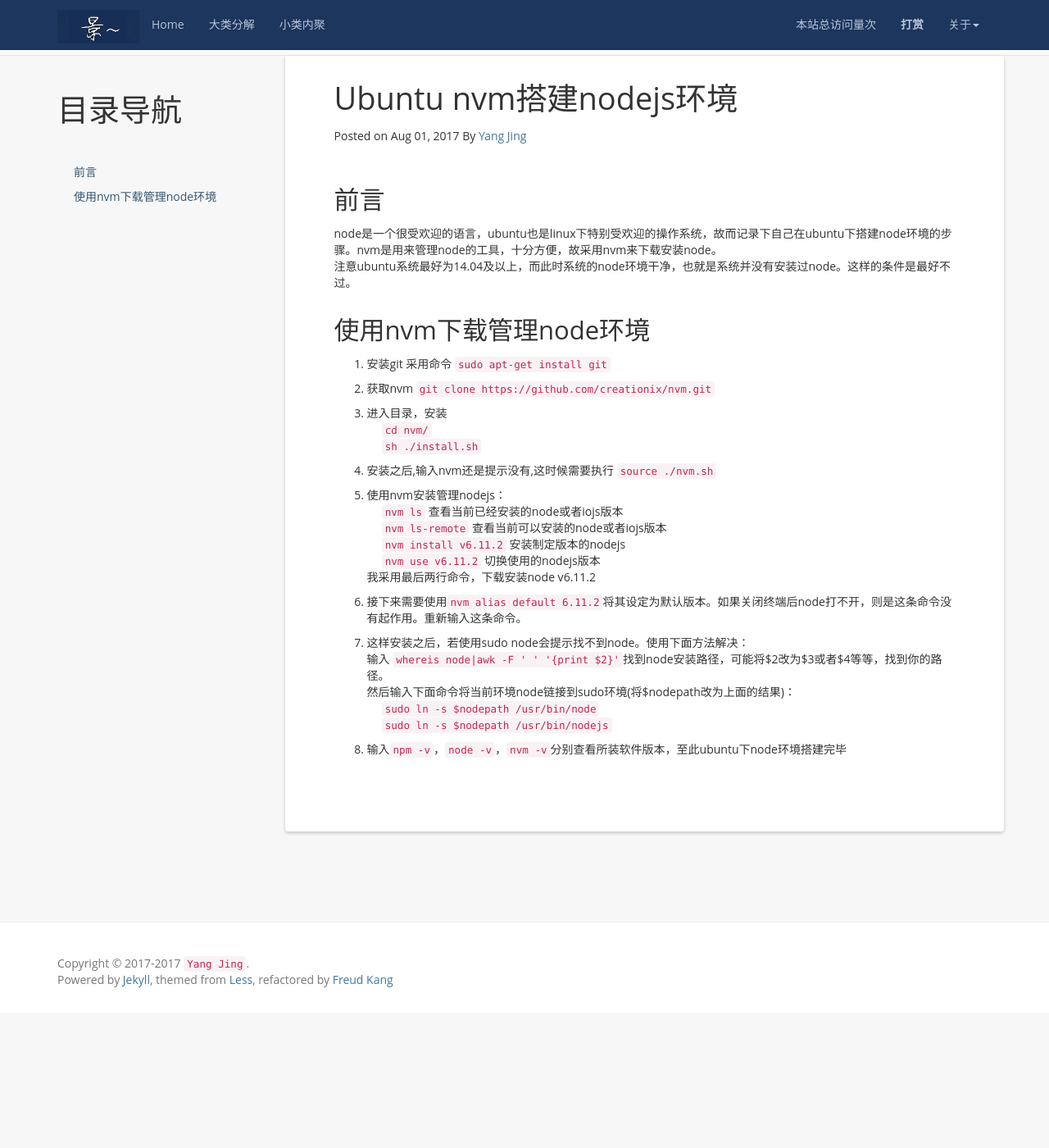
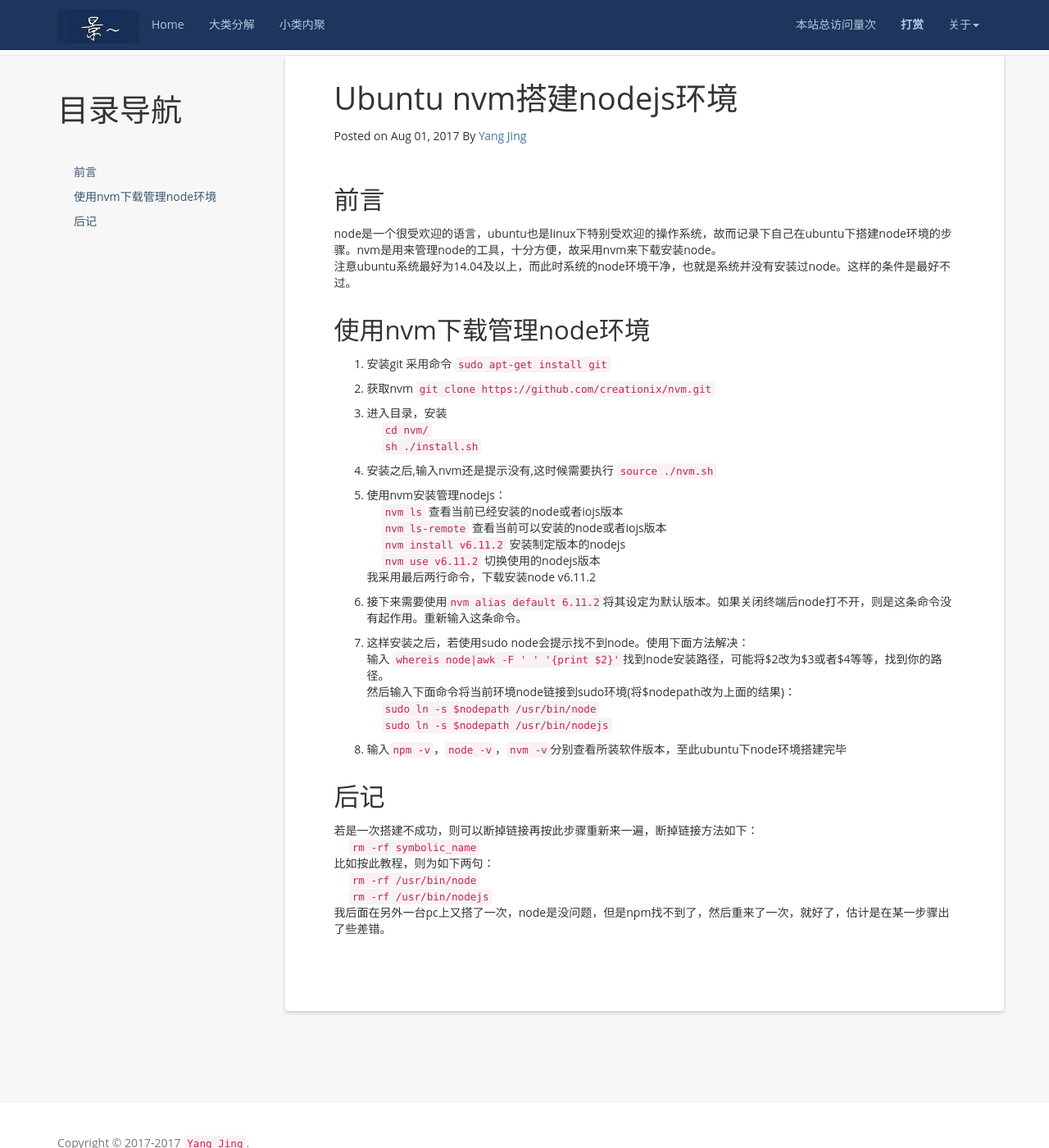
Before and after one commit to YJGit/YJGit.github.io, a Jekyll site: the page built from _posts/2017-08-01-Ubuntu-nodejs-environment-build.md, in a window 1280 px wide and 1400 px high, scrolled down 279 px. Shown: the whole window at 82% size. Built offline with Jekyll 4.4.1, drawn with Linux system fonts in a browser that asks for light colours; nearby versions of some CDN libraries; a script that is not in the unit is left out; comment, search, counter and statistics services are not loaded; before the commit the page ends 1514 px from its top, so only the background shows below that.

Commit message:
add books to see

````diff
--- a/_includes/header.html
+++ b/_includes/header.html
@@ -34,8 +34,8 @@
           <ul class="dropdown-menu">
             <li><a rel="nofollow" target="_blank" href="{{site.github}}">Github</a></li>
             <li><a rel="nofollow" target="_blank" href="{{site.resume_site}}">关于作者</a></li>
+            <li><a rel="nofollow" href="{{ '/books' | prepend: site.baseurl }}">我的书单</a></li>
             <!--
-            <li><a rel="nofollow" href="{{ '/books' | prepend: site.baseurl }}">我的书单</a></li>
             <li><a rel="nofollow" href="http://www.hifreud.com/domains/">域名管理</a></li>
             <li><a rel="nofollow" href="{{ '/reference' | prepend: site.baseurl }}">推荐博客</a></li>
             <li><a href="{{ '/feed.xml' | prepend: site.baseurl }}">RSS订阅</a></li>
--- a/_posts/2017-08-01-Ubuntu-nodejs-environment-build.md
+++ b/_posts/2017-08-01-Ubuntu-nodejs-environment-build.md
@@ -51,3 +51,15 @@ node是一个很受欢迎的语言，ubuntu也是linux下特别受欢迎的操
     ```sudo ln -s $nodepath  /usr/bin/nodejs```
 
 8. 输入```npm -v```，```node -v ```，```nvm -v ```分别查看所装软件版本，至此ubuntu下node环境搭建完毕
+
+## 后记
+
+若是一次搭建不成功，则可以断掉链接再按此步骤重新来一遍，断掉链接方法如下：
+&nbsp;&nbsp;&nbsp;&nbsp;
+```rm -rf   symbolic_name```
+比如按此教程，则为如下两句：
+&nbsp;&nbsp;&nbsp;&nbsp;
+```rm -rf   /usr/bin/node```
+&nbsp;&nbsp;&nbsp;&nbsp;
+```rm -rf   /usr/bin/nodejs```
+我后面在另外一台pc上又搭了一次，node是没问题，但是npm找不到了，然后重来了一次，就好了，估计是在某一步骤出了些差错。
````
Also changed, not shown: books.md (+2 -2 lines).
